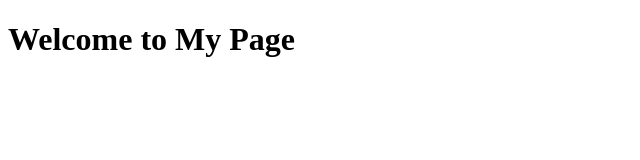
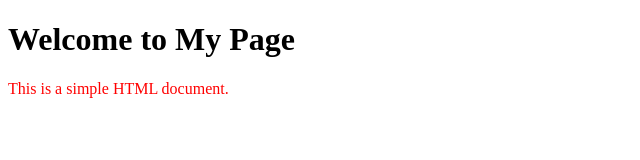
Before and after one commit to ANDRE4744/test-project, a plain HTML site: page index.html in a window 1280 px wide. Shown: the whole page, without its empty margins (0-640 px from the left). Drawn offline with Linux system fonts and the light colour scheme.

Commit message:
report sale

```diff
--- a/index.html
+++ b/index.html
@@ -4,8 +4,15 @@
     <meta charset="UTF-8">
     <meta name="viewport" content="width=device-width, initial-scale=1.0">
     <title>Document</title>
+    <style>
+        p {
+            color: red;
+            font-size: 16px;
+        }
+    </style>
 </head>
 <body>
     <h1>Welcome to My Page</h1>
+    <p>This is a simple HTML document.</p>
 </body>
 </html>
```
